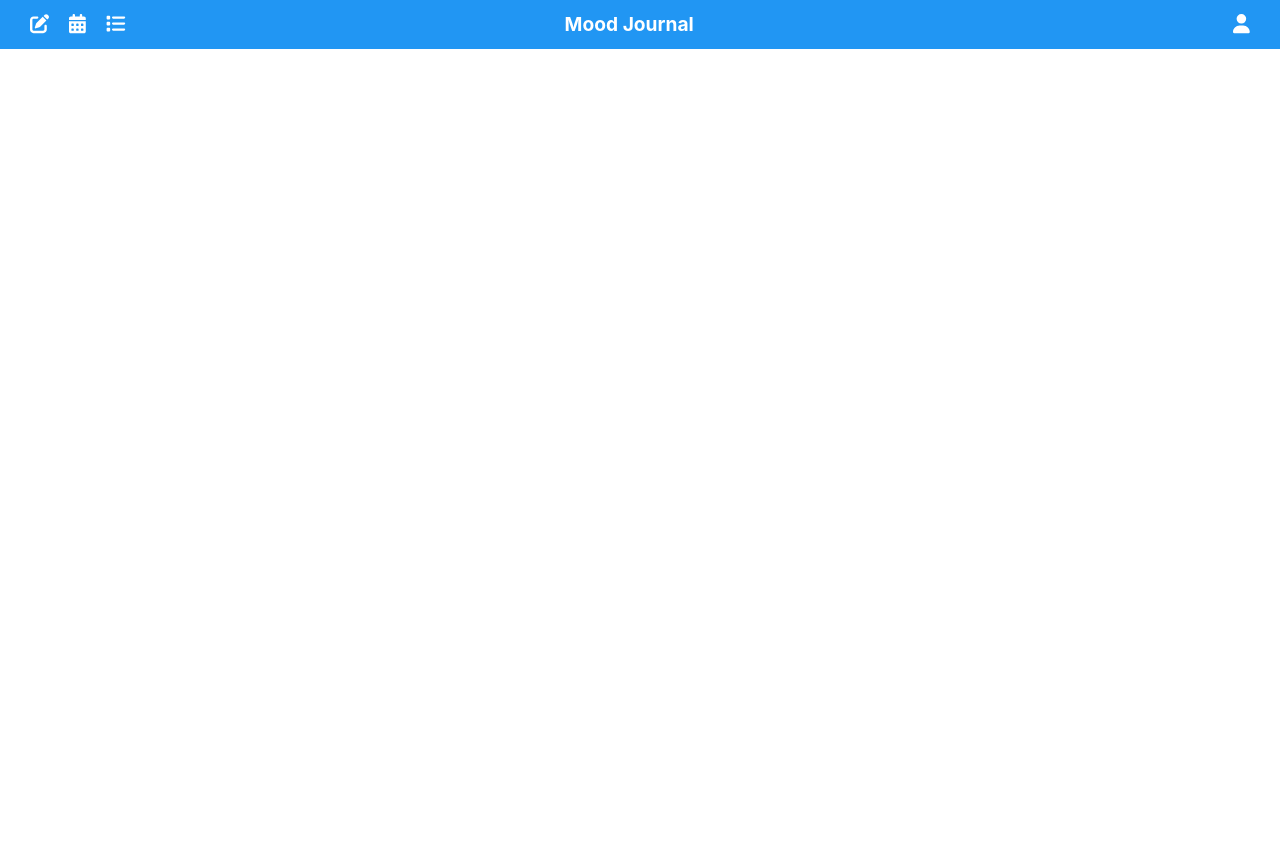
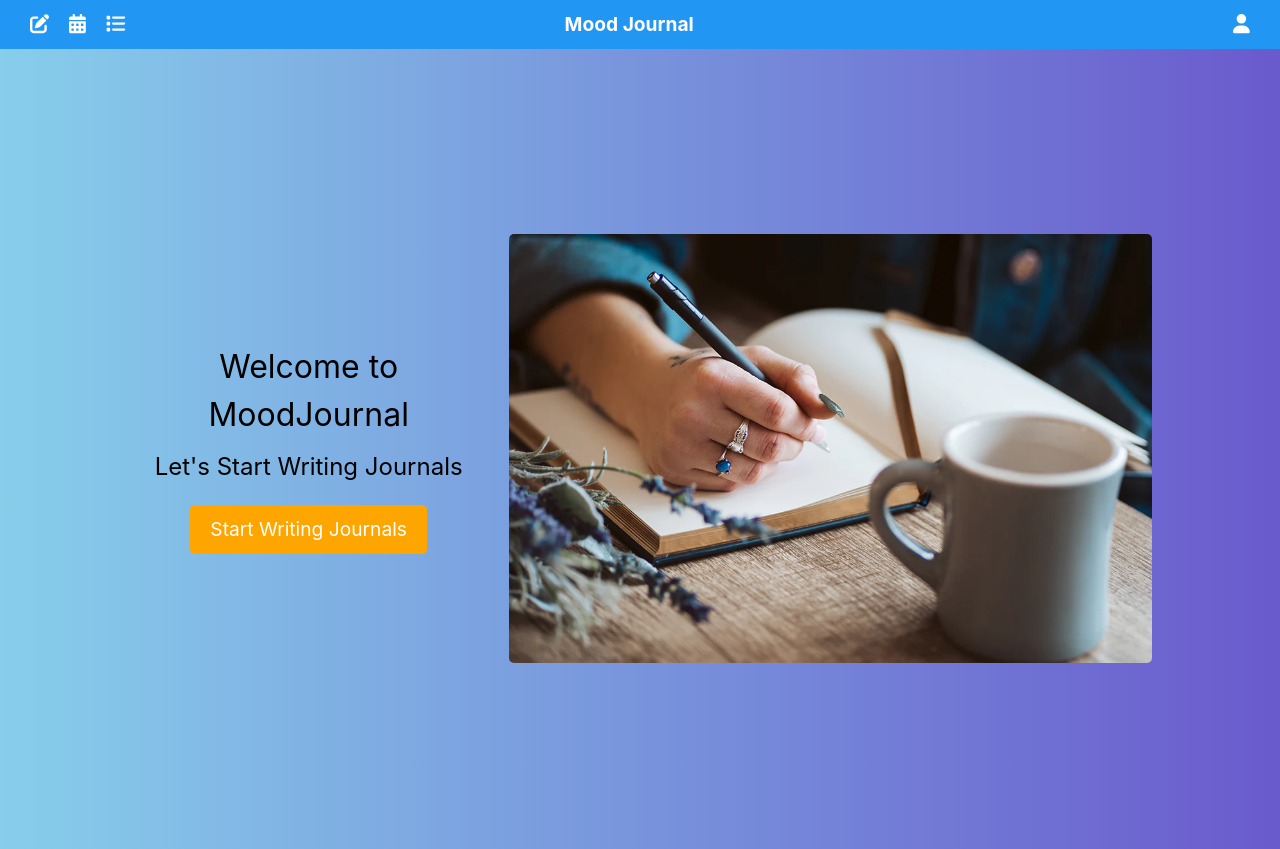
Before and after one commit to ahmetdumlu/MoodJournal, a React (Create React App) app in the folder frontend/: page / in a window 1280 px wide. Before the commit this address had no page. Before the commit the page ends 800 px from the top, so only its background shows below. Built offline with nearby package versions, Linux system fonts and the light colour scheme.

Commit message:
Add onboarding and background, edit stylings

```diff
--- a/frontend/src/App.css
+++ b/frontend/src/App.css
@@ -1,38 +1,20 @@
+/* App.css */
+
+body {
+  margin: 0; /* Remove default margin to ensure the background covers the entire viewport */
+}
+
 .App {
   text-align: center;
 }
 
-.App-logo {
-  height: 40vmin;
-  pointer-events: none;
+.background-container {
+  background-image: url("./assets/entryBackground.jpeg");
+  background-size: cover;
+  background-position: center;
+  background-repeat: no-repeat;
+  min-height: 100vh;
+  width: 100vw;
 }
 
-@media (prefers-reduced-motion: no-preference) {
-  .App-logo {
-    animation: App-logo-spin infinite 20s linear;
-  }
-}
-
-.App-header {
-  background-color: #282c34;
-  min-height: 100vh;
-  display: flex;
-  flex-direction: column;
-  align-items: center;
-  justify-content: center;
-  font-size: calc(10px + 2vmin);
-  color: white;
-}
-
-.App-link {
-  color: #61dafb;
-}
-
-@keyframes App-logo-spin {
-  from {
-    transform: rotate(0deg);
-  }
-  to {
-    transform: rotate(360deg);
-  }
-}
+/* Rest of your styles for components go here */
--- a/frontend/src/App.js
+++ b/frontend/src/App.js
@@ -1,26 +1,28 @@
+// App.js
+
 import React from 'react';
-import  Navbar  from './components/Navbar';
-import  Collage  from './components/Collage';
-import  DatePicker  from './components/DatePicker';
-import  EntryHistory  from './components/EntryHistory';
-import  JournalEntryBox  from './components/JournalEntryBox';
-import  Onboarding  from './components/Onboarding';
-import { Route, Routes } from "react-router-dom";
+import Navbar from './components/Navbar';
+import Collage from './components/Collage';
+import DatePicker from './components/DatePicker';
+import EntryHistory from './components/EntryHistory';
+import JournalEntryBox from './components/JournalEntryBox';
+import Onboarding from './components/Onboarding';
+import { Route, Routes } from 'react-router-dom';
 import './App.css';
 
 function App() {
   return (
     <div className="App">
-      <div>
+      <div className="background-container">
+        {/* Include your other components and routing logic here */}
         <Navbar />
         <Routes>
           <Route path="/collage" element={<Collage />} />
           <Route path="/datePicker" element={<DatePicker />} />
           <Route path="/entryHistory" element={<EntryHistory />} />
-          <Route path="/onboarding" element={<Onboarding />} />
+          <Route path="/" element={<Onboarding />} />
           <Route path="/JournalEntryBox" element={<JournalEntryBox />} />
         </Routes>
-
       </div>
     </div>
   );
--- a/frontend/src/components/JournalEntryBox.css
+++ b/frontend/src/components/JournalEntryBox.css
@@ -1,15 +1,10 @@
-/* YourComponent.css */
-@import 'tailwindcss/base';
-@import 'tailwindcss/components';
-@import 'tailwindcss/utilities';
+/* JournalEntryBox.css */
 
-/* Your component-specific styles go here */
-/* JournalEntry.css */
-
-/* Scoped styles for the JournalEntry component */
+/* Scoped styles for the JournalEntryBox component */
 .journal-entry {
-    max-width: 600px;
-    margin: 20px auto;
+    background-color: white; /* Set background color to white */
+    max-width: 1000px; /* Increase max-width for a larger box */
+    margin: 100px auto; /* Center the box with larger margin */
     padding: 20px;
     border: 1px solid #ccc;
     border-radius: 8px;
@@ -20,7 +15,6 @@
   .entry-date {
     font-size: 1.2em;
     margin-bottom: 10px;
-    margin-right: 50px;
   }
 
   .entry-text {
@@ -35,5 +29,5 @@
   .ql-container.ql-snow {
     border: 1px solid #ddd;
     border-radius: 5px;
-    height: 200px; /* Adjust the height as needed */
+    height: 400px; /* Adjust the height as needed */
   }
--- a/frontend/src/components/Navbar.js
+++ b/frontend/src/components/Navbar.js
@@ -1,17 +1,26 @@
 // Navbar.js
 import React from 'react';
 import LeftSection from './LeftSection';
+import { Link, useNavigate } from 'react-router-dom'; // Import Link and useNavigate from react-router-dom
 import './Navbar.css'; // Import your component-specific styles
 import { FontAwesomeIcon } from '@fortawesome/react-fontawesome';
 import { faUser } from '@fortawesome/free-solid-svg-icons';
 
+function Navbar() {
+  const navigate = useNavigate();
 
-function Navbar() {
+  const navigateToOnboarding = () => {
+    navigate('/');
+  };
+
   return (
     <nav className="navbar">
       <LeftSection />
       <div className="middle-section">
-        <div className="logo">Mood Journal</div>
+        {/* Use onClick to call navigateToOnboarding when Mood Journal is clicked */}
+        <div className="logo" onClick={navigateToOnboarding}>
+          Mood Journal
+        </div>
       </div>
       {/* Right Section */}
       <div className="right-section">
--- /dev/null
+++ b/frontend/src/components/Onboarding.css
@@ -0,0 +1,72 @@
+/* Onboarding.css */
+
+.onboarding-container {
+    display: flex;
+    justify-content: center;
+    align-items: center;
+    height: 100vh; /* Adjust the height as needed */
+    background-color: #f0f0f0; /* Set a background color if needed */
+  }
+
+  .content-container {
+    display: flex;
+    align-items: center;
+    width: 80%; /* Adjust the width as needed */
+  }
+
+  .text-container {
+    text-align: center;
+    padding: 20px;
+    flex: 1; /* Take 1/3 of the available width */
+  }
+
+  h1 {
+    font-size: 2em;
+    margin-bottom: 10px;
+  }
+
+  h2 {
+    font-size: 1.5em;
+    margin-bottom: 20px;
+  }
+
+
+.start-button {
+    display: inline-block;
+    padding: 10px 20px;
+    font-size: 1.2em;
+    background-color: #FFA500; /* Orange color for the button */
+    color: white;
+    text-decoration: none;
+    border-radius: 5px;
+    transition: background-color 0.3s ease;
+  }
+
+  .start-button:hover {
+    background-color: #FF8C00; /* Darker orange color on hover */
+  }
+
+
+
+  .image-container {
+    margin-left: 20px; /* Adjust the margin as needed */
+    flex: 2; /* Take 2/3 of the available width */
+  }
+
+  img {
+    width: 100%; /* Ensure the image takes the full width of its container */
+    height: auto;
+    border-radius: 5px;
+  }
+
+  /* Onboarding.css */
+
+.onboarding-container {
+    display: flex;
+    justify-content: center;
+    align-items: center;
+    height: 100vh; /* Adjust the height as needed */
+    background: linear-gradient(to right, #87CEEB, #6A5ACD); /* Soft blue gradient */
+  }
+
+  /* ... rest of your styles */
--- a/frontend/src/components/Onboarding.js
+++ b/frontend/src/components/Onboarding.js
@@ -1,12 +1,26 @@
+// Onboarding.js
 import React from 'react';
+import { Link } from 'react-router-dom';
+import './Onboarding.css';
 
 function Onboarding() {
-    return (
-      <div className="onboarding">
-            <h1>Welcome to MoodJournal</h1>
-            <p>Let's Start Writing Journals </p>
+  return (
+    <div className="onboarding-container">
+      <div className="content-container">
+        <div className="text-container">
+          <h1>Welcome to MoodJournal</h1>
+          <h2>Let's Start Writing Journals</h2>
+          <Link to="/JournalEntryBox" className="start-button">
+            Start Writing Journals
+          </Link>
+        </div>
+        <div className="image-container">
+          {/* Replace the image source with your actual image */}
+          <img src="onboarding.jpg" alt="Onboarding" />
+        </div>
       </div>
+    </div>
+  );
+}
 
-    );
-  }
 export default Onboarding;
```
Also changed, not shown: frontend/public/onboarding.jpg (added), frontend/src/assets/entryBackground.jpeg (added).
